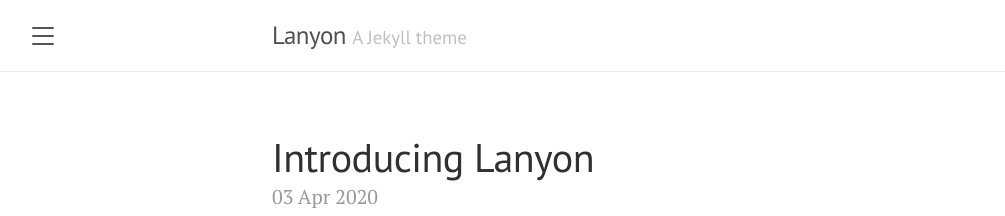
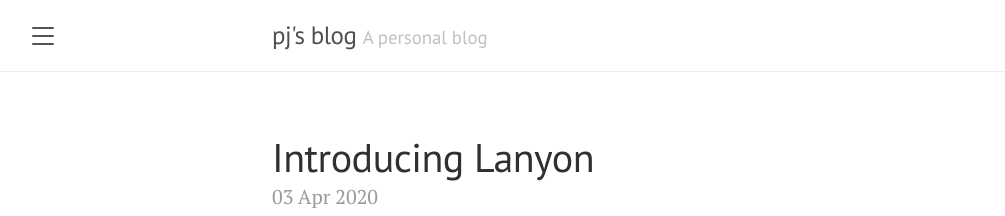
Before and after one commit to pjnicolas/blog, a Jekyll site: the page built from index.html, in a window 1280 px wide and 900 px high. Shown: the top 216 px of the window, without its empty margins (8-1013 px from the left). Built offline with Jekyll 4.4.1, drawn with Linux system fonts in a browser that asks for light colours; the list of posts is cut into pages by our own code.

Commit message:
Update _config.yml

```diff
--- a/_config.yml
+++ b/_config.yml
@@ -1,22 +1,22 @@
 # Setup
-title:               Lanyon
-tagline:             'A Jekyll theme'
+title:               pj's blog
+tagline:             'A personal blog'
 description:         'A reserved <a href="https://jekyllrb.com" target="_blank">Jekyll</a> theme that places the utmost gravity on content with a hidden drawer. Made by <a href="https://twitter.com/mdo" target="_blank">@mdo</a>.'
-url:                 https://lanyon.getpoole.com
+url:                 https://blog.pjnicolas.com
 baseurl:             ''
 paginate:            5
 permalink:           pretty
 
 # About/contact
 author:
-  name:              Mark Otto
-  url:               https://twitter.com/mdo
-  email:             markdotto@gmail.com
+  name:              Pedro Javier Nicolás
+  url:               https://twitter.com/dizzyrobin
+  email:             pedrojavier.nz@gmail.com
 
 # Gems
 plugins:
   - jekyll-paginate
 
 # Custom vars
-version:             1.1.0
+version:             1.0.0
 google_analytics_id: UA-146052-15
```
